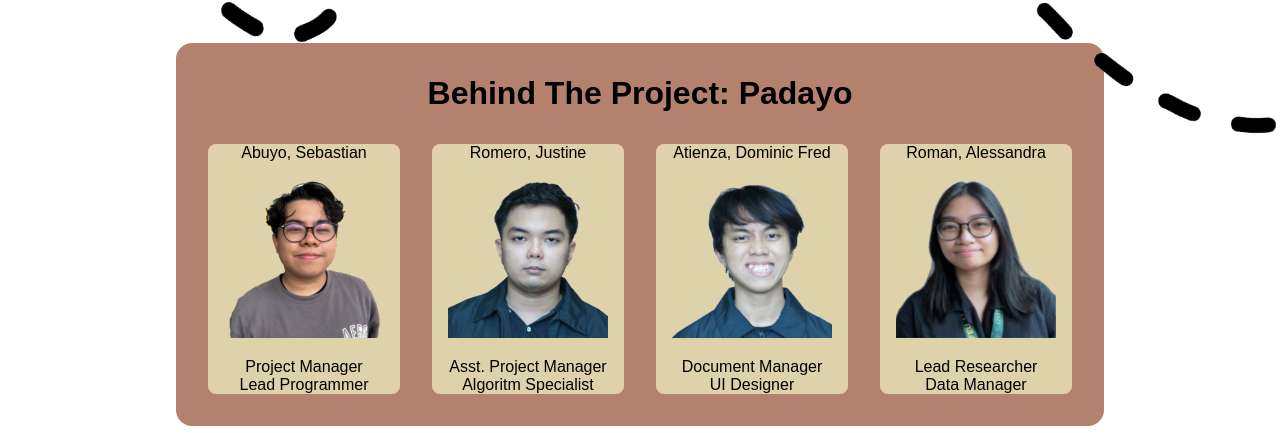
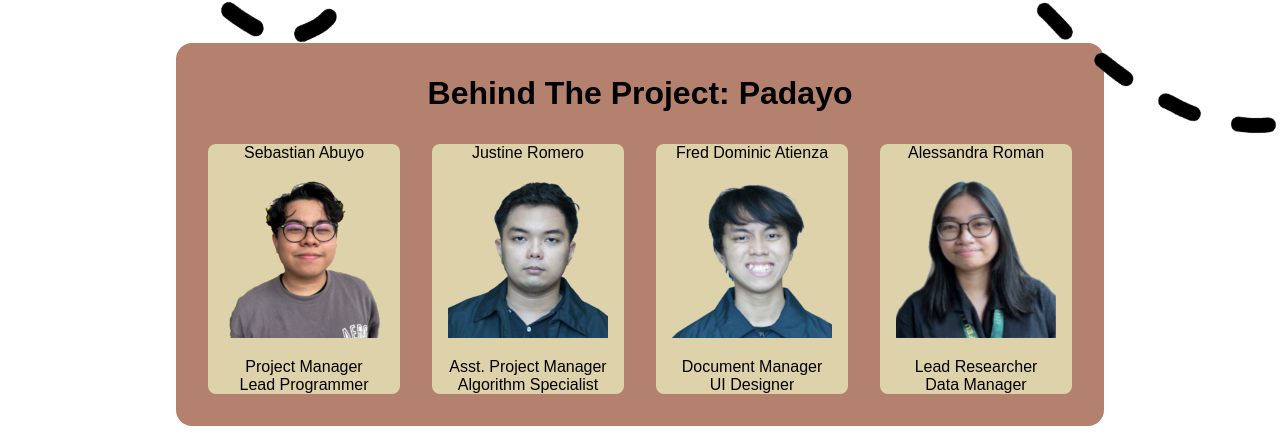
Before and after one commit to IvoryRoses/HappyTrails, a React (Vite) app: page /about in a window 1280 px wide. Shown: the part 1467-1900 px from the top of the page. Built offline with nearby package versions, Linux system fonts and the light colour scheme; no server answers; sample sign-in values are in the browser's storage.

Commit message:
fixed member names and some typos

```diff
--- a/src/Main/Navigation/Routes/About.tsx
+++ b/src/Main/Navigation/Routes/About.tsx
@@ -55,25 +55,25 @@ export default function About() {
           <h1>Behind The Project: Padayo</h1>
           <div className="team-align">
             <div className="one">
-              <p>Abuyo, Sebastian</p>
+              <p>Sebastian Abuyo</p>
               <img src={Seb} />
               <p>Project Manager</p>
               <p>Lead Programmer</p>
             </div>
             <div className="two">
-              <p>Romero, Justine</p>
+              <p>Justine Romero</p>
               <img src={Just} />
               <p>Asst. Project Manager</p>
-              <p>Algoritm Specialist</p>
+              <p>Algorithm Specialist</p>
             </div>
             <div className="three">
-              <p>Atienza, Dominic Fred</p>
+              <p>Fred Dominic Atienza</p>
               <img src={Fred} />
               <p>Document Manager</p>
               <p>UI Designer</p>
             </div>
             <div className="four">
-              <p>Roman, Alessandra</p>
+              <p>Alessandra Roman</p>
               <img src={Alex} />
               <p>Lead Researcher</p>
               <p>Data Manager</p>
```
